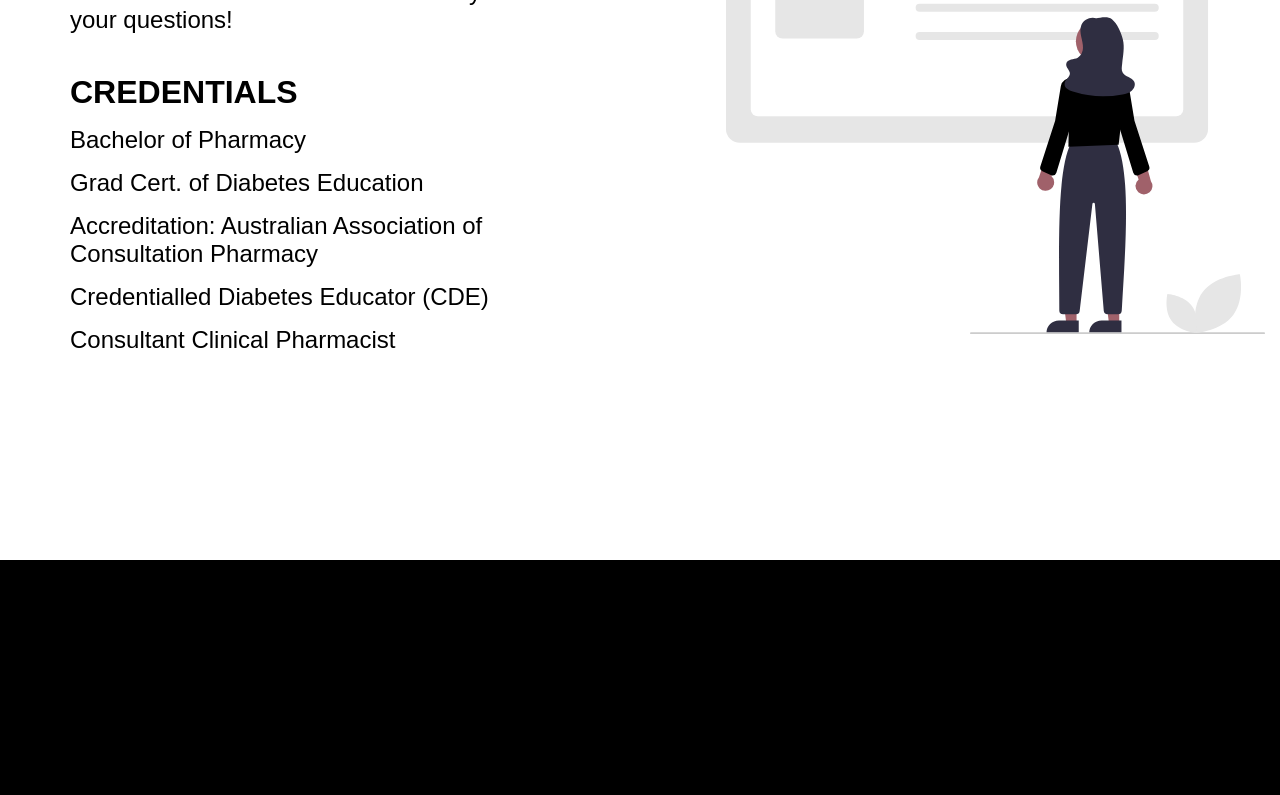
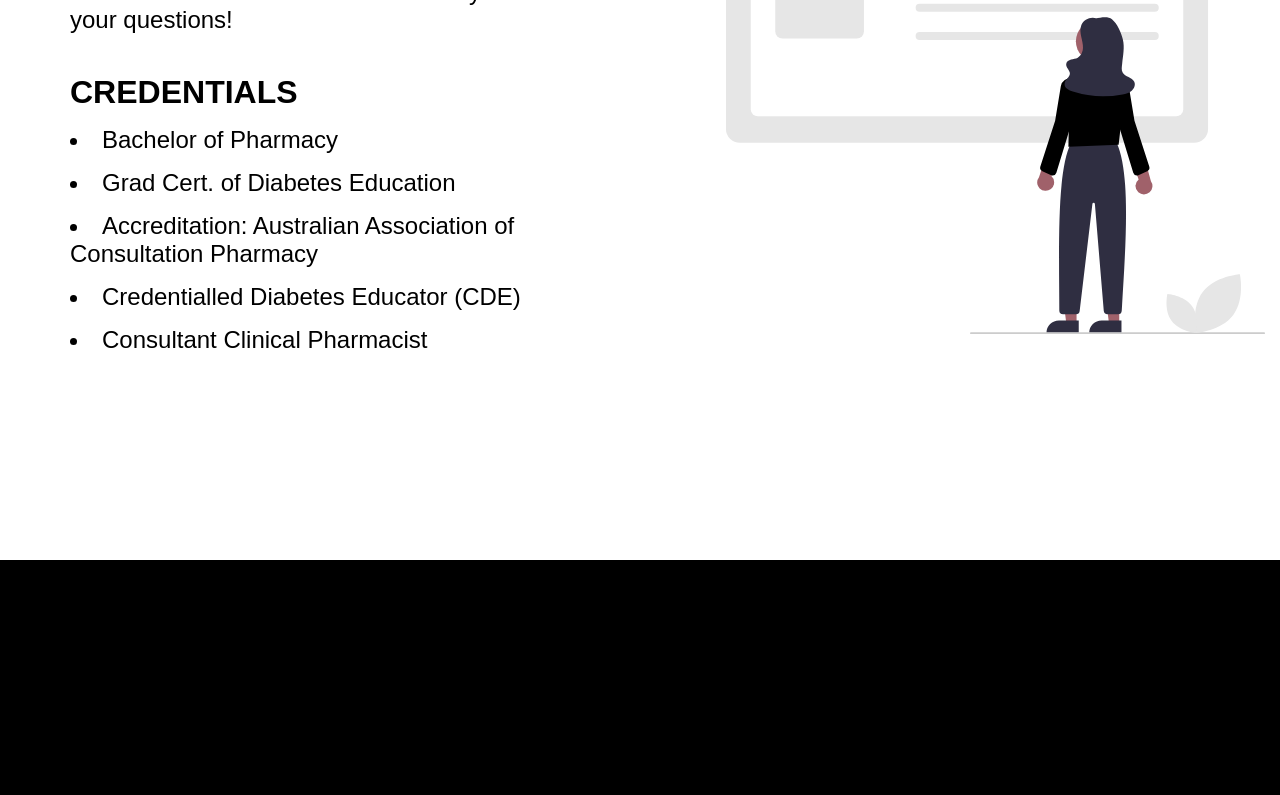
Before and after one commit to jackedwardbeard/01-Jane_Spence, a React (Create React App) app in the folder jane_spence/: page / in a window 1280 px wide. Shown: the part 1340-2135 px from the top of the page. Built offline with nearby package versions, Linux system fonts and the light colour scheme.

Commit message:
Added bullet points to credentials

```diff
--- a/jane_spence/src/components/Information/index.js
+++ b/jane_spence/src/components/Information/index.js
@@ -33,19 +33,19 @@ const Information = ({darkBackground, darkText, darkButton, showButton, darkButt
                             {subtext}
                             </Subtitle>
                             <Body darkText={darkText}>
-                                {subbody}
+                                <li> {subbody} </li>
                             </Body>
                             <Body darkText={darkText}>
-                                {subbody2}
+                                <li> {subbody2} </li>
                             </Body>
                             <Body darkText={darkText}>
-                                {subbody3}
+                                <li> {subbody3} </li>
                             </Body>
                             <Body darkText={darkText}>
-                                {subbody4}
+                                <li> {subbody4} </li>
                             </Body>
                             <Body darkText={darkText}>
-                                {subbody5}
+                                <li> {subbody5} </li>
                             </Body>
                             <ButtonWrapper>
                                 <Button
```
